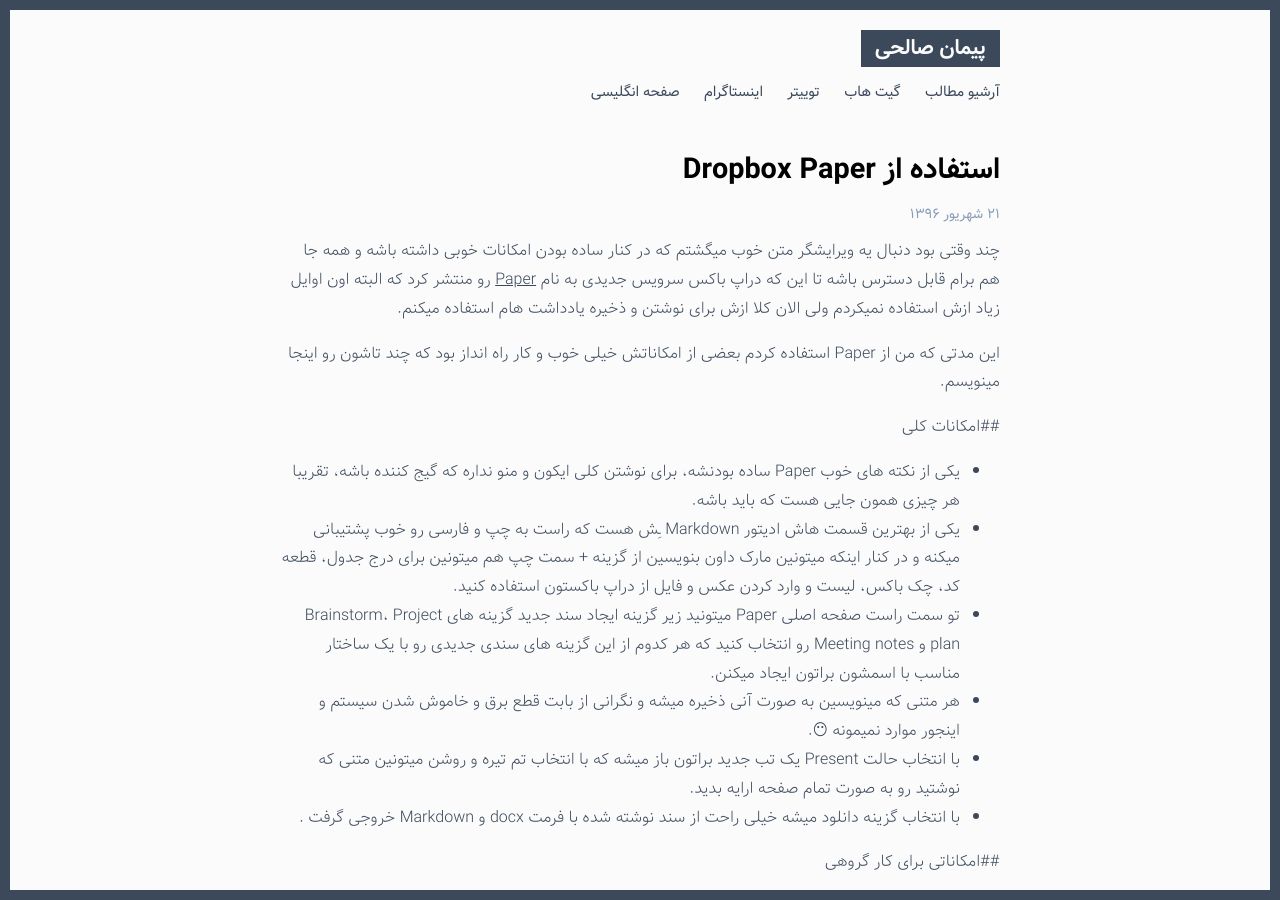
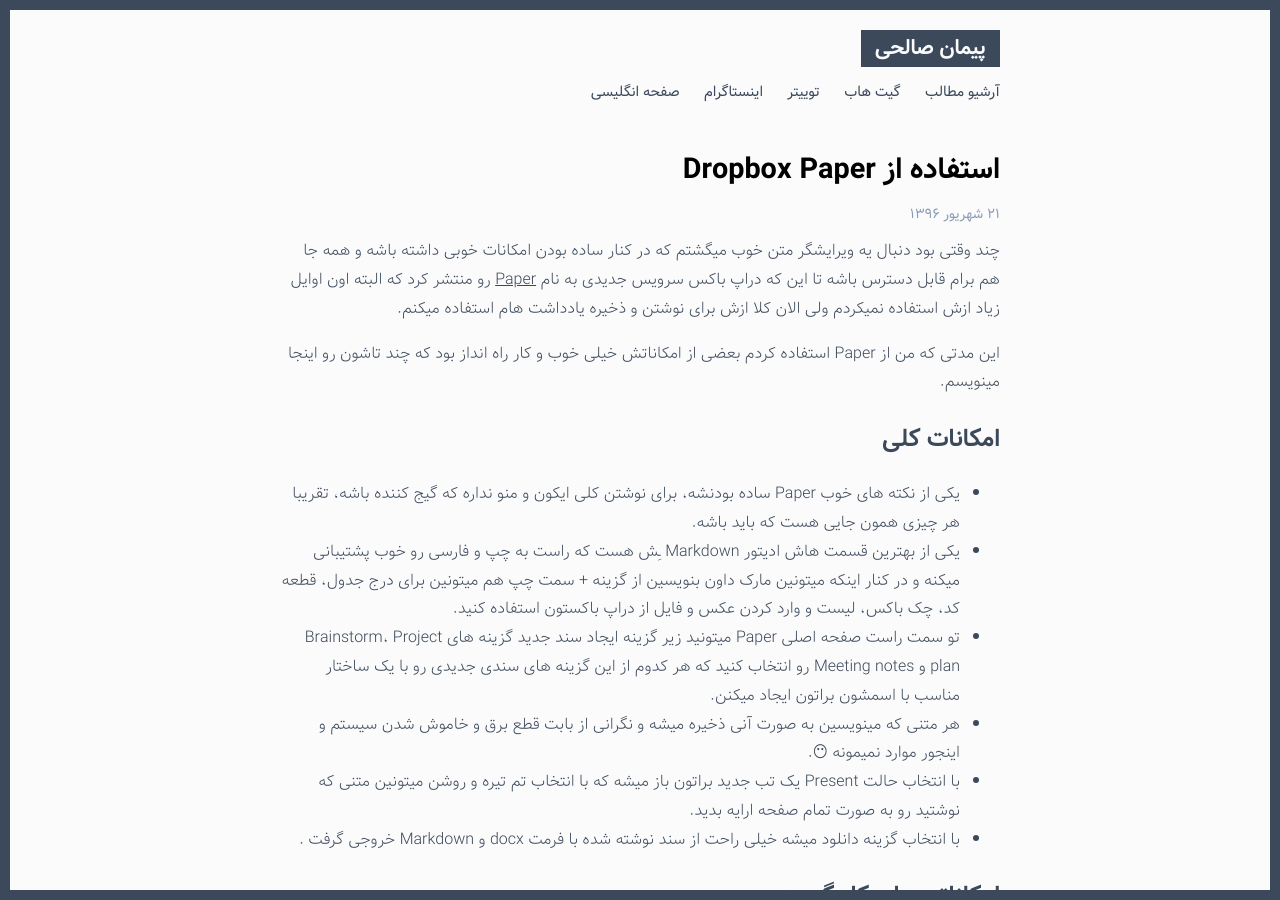
Before and after one commit to peymanslh/persian, a Jekyll site: the page docs/dropbox-paper.html, which Jekyll copies as it is, in a window 1280 px wide and 900 px high. Built offline with Jekyll 4.4.1, drawn with Linux system fonts in a browser that asks for light colours.

Commit message:
fix typo in -dropbox paper- post

```diff
--- a/_posts/2017-09-12-dropbox-paper.markdown
+++ b/_posts/2017-09-12-dropbox-paper.markdown
@@ -9,7 +9,7 @@
 
 این مدتی که من از Paper استفاده کردم بعضی از امکاناتش خیلی خوب و کار راه انداز بود که چند تاشون رو اینجا مینویسم.
 
-##امکانات کلی
+## امکانات کلی
 - یکی از نکته های خوب Paper ساده بودنشه، برای نوشتن کلی ایکون و منو نداره که گیج کننده باشه، تقریبا هر چیزی همون جایی هست که باید باشه.
 - یکی از بهترین قسمت هاش ادیتور Markdown ـِش هست که راست به چپ و فارسی رو خوب پشتیبانی میکنه و در کنار اینکه میتونین مارک داون بنویسین از گزینه + سمت چپ هم میتونین برای درج جدول، قطعه کد، چک باکس، لیست و وارد کردن عکس و فایل از دراپ باکستون استفاده کنید.
 - تو سمت راست صفحه اصلی Paper میتونید زیر گزینه ایجاد سند جدید گزینه های Brainstorm، Project plan و Meeting notes رو انتخاب کنید که هر کدوم از این گزینه های سندی جدیدی رو با یک ساختار مناسب با اسمشون براتون ایجاد میکنن.
@@ -17,7 +17,7 @@
 - با انتخاب حالت Present یک تب جدید براتون باز میشه که با انتخاب تم تیره و روشن میتونین متنی که نوشتید رو به صورت تمام صفحه ارايه بدید.
 - با انتخاب گزینه دانلود میشه خیلی راحت از سند نوشته شده با فرمت  docx و Markdown خروجی گرفت .
 
-##امکاناتی برای کار گروهی
+## امکاناتی برای کار گروهی
 
 از نکته های خوب Paper امکاناتی هست که برای کار گروهی روی سند ها بهمون میده، به تازگی برای مدیریت و هماهنگی یه پروژه از Paper استفاده کردیم و امکانات ساده و خوبش واقعا کمک کرد بهمون.
 
--- a/docs/dropbox-paper.html
+++ b/docs/dropbox-paper.html
@@ -39,7 +39,7 @@
 
 <p>این مدتی که من از Paper استفاده کردم بعضی از امکاناتش خیلی خوب و کار راه انداز بود که چند تاشون رو اینجا مینویسم.</p>
 
-<p>##امکانات کلی</p>
+<h2 id="امکانات-کلی">امکانات کلی</h2>
 <ul>
   <li>یکی از نکته های خوب Paper ساده بودنشه، برای نوشتن کلی ایکون و منو نداره که گیج کننده باشه، تقریبا هر چیزی همون جایی هست که باید باشه.</li>
   <li>یکی از بهترین قسمت هاش ادیتور Markdown ـِش هست که راست به چپ و فارسی رو خوب پشتیبانی میکنه و در کنار اینکه میتونین مارک داون بنویسین از گزینه + سمت چپ هم میتونین برای درج جدول، قطعه کد، چک باکس، لیست و وارد کردن عکس و فایل از دراپ باکستون استفاده کنید.</li>
@@ -49,7 +49,7 @@
   <li>با انتخاب گزینه دانلود میشه خیلی راحت از سند نوشته شده با فرمت  docx و Markdown خروجی گرفت .</li>
 </ul>
 
-<p>##امکاناتی برای کار گروهی</p>
+<h2 id="امکاناتی-برای-کار-گروهی">امکاناتی برای کار گروهی</h2>
 
 <p>از نکته های خوب Paper امکاناتی هست که برای کار گروهی روی سند ها بهمون میده، به تازگی برای مدیریت و هماهنگی یه پروژه از Paper استفاده کردیم و امکانات ساده و خوبش واقعا کمک کرد بهمون.</p>
 
--- a/docs/feed.xml
+++ b/docs/feed.xml
@@ -1,9 +1,9 @@
-<?xml version="1.0" encoding="utf-8"?><feed xmlns="http://www.w3.org/2005/Atom" ><generator uri="https://jekyllrb.com/" version="3.5.2">Jekyll</generator><link href="http://peymansalehi.net/persian/feed.xml" rel="self" type="application/atom+xml" /><link href="http://peymansalehi.net/persian/" rel="alternate" type="text/html" /><updated>2017-09-12T02:56:50+04:30</updated><id>http://peymansalehi.net/persian/</id><title type="html">پیمان صالحی</title><subtitle>پیمان صالحی، طراح و توسعه دهنده وب
+<?xml version="1.0" encoding="utf-8"?><feed xmlns="http://www.w3.org/2005/Atom" ><generator uri="https://jekyllrb.com/" version="3.5.2">Jekyll</generator><link href="http://peymansalehi.net/persian/feed.xml" rel="self" type="application/atom+xml" /><link href="http://peymansalehi.net/persian/" rel="alternate" type="text/html" /><updated>2017-09-12T03:00:42+04:30</updated><id>http://peymansalehi.net/persian/</id><title type="html">پیمان صالحی</title><subtitle>پیمان صالحی، طراح و توسعه دهنده وب
 </subtitle><entry><title type="html">استفاده از Dropbox Paper</title><link href="http://peymansalehi.net/persian/dropbox-paper.html" rel="alternate" type="text/html" title="استفاده از Dropbox Paper" /><published>2017-09-12T03:38:26+04:30</published><updated>2017-09-12T03:38:26+04:30</updated><id>http://peymansalehi.net/persian/dropbox-paper</id><content type="html" xml:base="http://peymansalehi.net/persian/dropbox-paper.html">&lt;p&gt;چند وقتی بود دنبال یه ویرایشگر متن خوب میگشتم که در کنار ساده بودن امکانات خوبی داشته باشه و همه جا هم برام قابل دسترس باشه تا این که دراپ باکس سرویس جدیدی به نام &lt;a href=&quot;https://www.dropbox.com/paper&quot;&gt;Paper&lt;/a&gt; رو منتشر کرد که البته اون اوایل زیاد ازش استفاده نمیکردم ولی الان کلا ازش برای نوشتن و ذخیره یادداشت هام استفاده میکنم.&lt;/p&gt;
 
 &lt;p&gt;این مدتی که من از Paper استفاده کردم بعضی از امکاناتش خیلی خوب و کار راه انداز بود که چند تاشون رو اینجا مینویسم.&lt;/p&gt;
 
-&lt;p&gt;##امکانات کلی&lt;/p&gt;
+&lt;h2 id=&quot;امکانات-کلی&quot;&gt;امکانات کلی&lt;/h2&gt;
 &lt;ul&gt;
   &lt;li&gt;یکی از نکته های خوب Paper ساده بودنشه، برای نوشتن کلی ایکون و منو نداره که گیج کننده باشه، تقریبا هر چیزی همون جایی هست که باید باشه.&lt;/li&gt;
   &lt;li&gt;یکی از بهترین قسمت هاش ادیتور Markdown ـِش هست که راست به چپ و فارسی رو خوب پشتیبانی میکنه و در کنار اینکه میتونین مارک داون بنویسین از گزینه + سمت چپ هم میتونین برای درج جدول، قطعه کد، چک باکس، لیست و وارد کردن عکس و فایل از دراپ باکستون استفاده کنید.&lt;/li&gt;
@@ -13,7 +13,7 @@
   &lt;li&gt;با انتخاب گزینه دانلود میشه خیلی راحت از سند نوشته شده با فرمت  docx و Markdown خروجی گرفت .&lt;/li&gt;
 &lt;/ul&gt;
 
-&lt;p&gt;##امکاناتی برای کار گروهی&lt;/p&gt;
+&lt;h2 id=&quot;امکاناتی-برای-کار-گروهی&quot;&gt;امکاناتی برای کار گروهی&lt;/h2&gt;
 
 &lt;p&gt;از نکته های خوب Paper امکاناتی هست که برای کار گروهی روی سند ها بهمون میده، به تازگی برای مدیریت و هماهنگی یه پروژه از Paper استفاده کردیم و امکانات ساده و خوبش واقعا کمک کرد بهمون.&lt;/p&gt;
 
```
